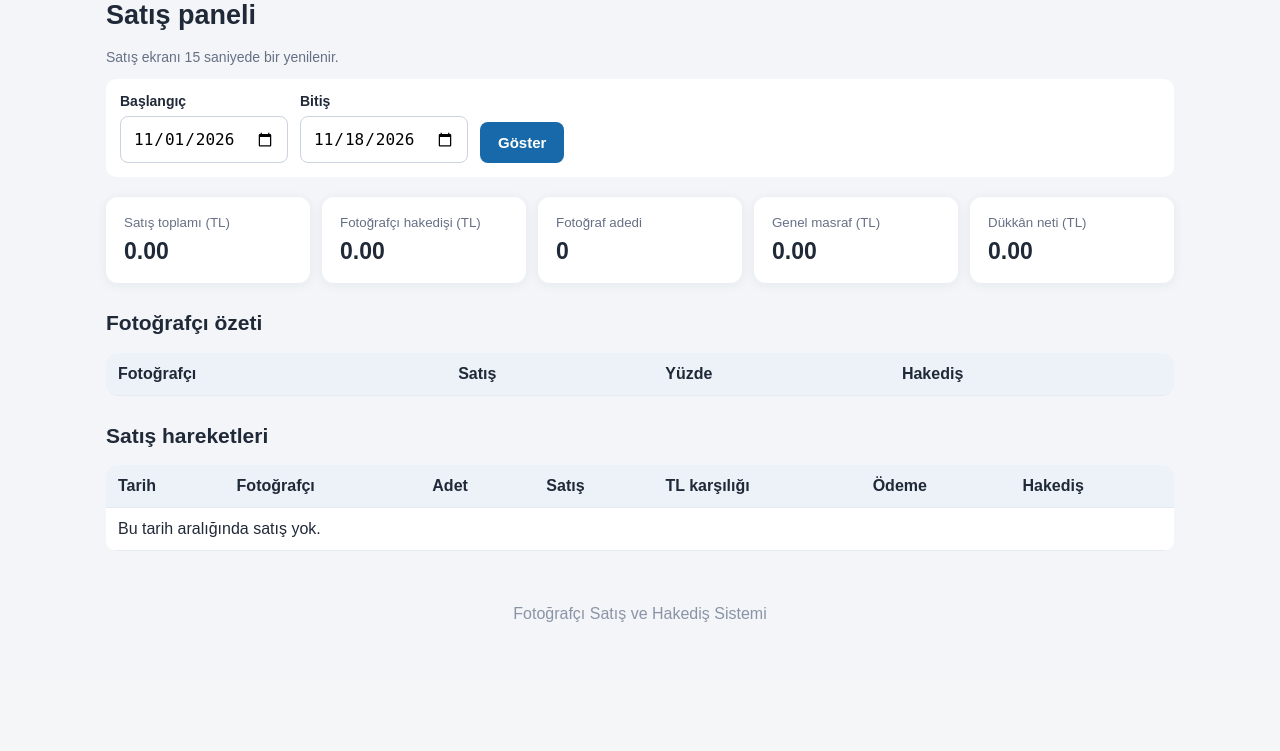
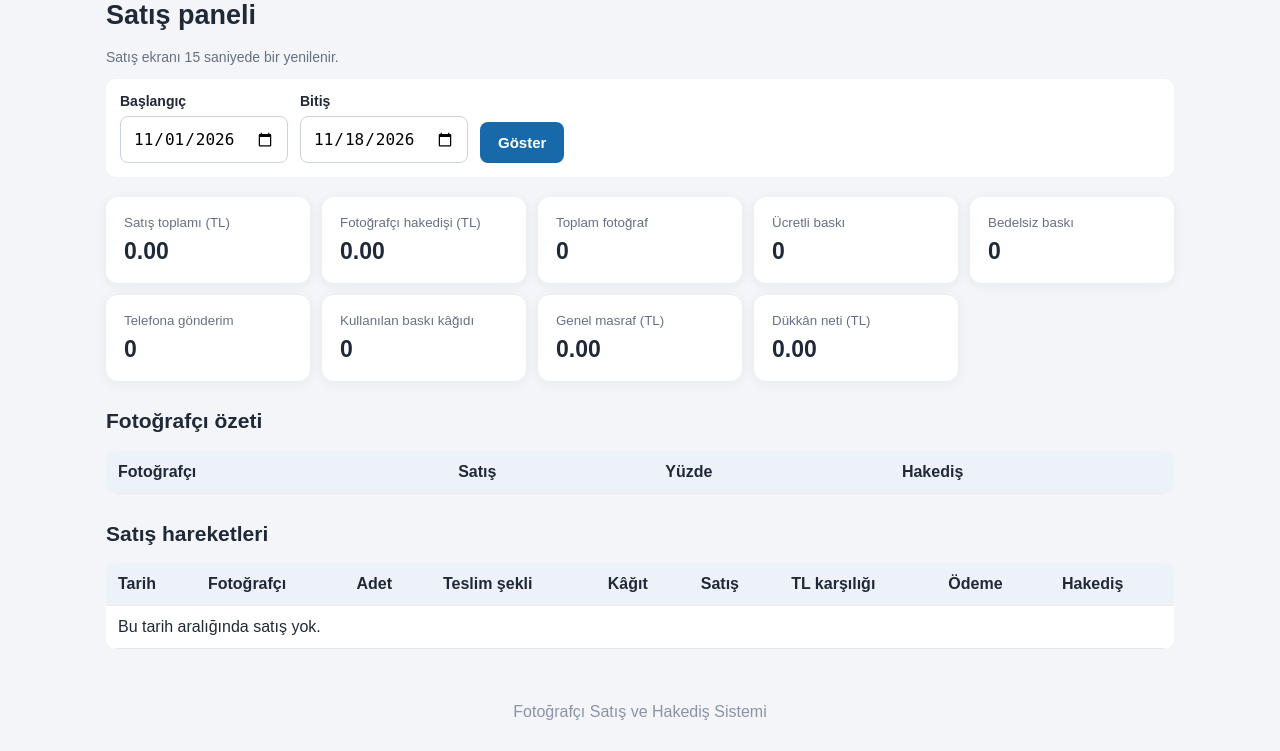
Before and after one commit to yusufaltinay16-pixel/fotografci-satis-sistemi, a Flask app: page /dashboard in a window 1280 px wide. Shown: the part 121-872 px from the top of the page. Before the commit the page ends 743 px from the top, so only its background shows below. Run offline with Flask 3, Linux system fonts and the light colour scheme; the visitor is signed in with stand-in values (Sample User, id 1); data comes from the database, SQL or seed files in the repository; data that the repository does not hold is empty; some libraries are stand-ins or nearby versions.

Commit message:
Show print paper and delivery counts

```diff
--- a/templates/dashboard.html
+++ b/templates/dashboard.html
@@ -1,4 +1,4 @@
 {% extends "base.html" %}{% block content %}<meta http-equiv="refresh" content="15"><h1>Satış paneli</h1><p class="muted">Satış ekranı 15 saniyede bir yenilenir.</p><form class="filters" method="get"><label>Başlangıç<input type="date" name="start" value="{{start}}"></label><label>Bitiş<input type="date" name="end" value="{{end}}"></label><button>Göster</button></form>
-<div class="cards"><div class="card"><small>Satış toplamı (TL)</small><strong>{{"%.2f"|format(totals.sales)}}</strong></div><div class="card"><small>Fotoğrafçı hakedişi (TL)</small><strong>{{"%.2f"|format(totals.commission)}}</strong></div><div class="card"><small>Fotoğraf adedi</small><strong>{{totals.qty}}</strong></div>{% if me['role']=='admin' %}<div class="card"><small>Genel masraf (TL)</small><strong>{{"%.2f"|format(expenses)}}</strong></div><div class="card"><small>Dükkân neti (TL)</small><strong>{{"%.2f"|format(totals.sales-totals.commission-expenses)}}</strong></div>{% endif %}</div>
+<div class="cards"><div class="card"><small>Satış toplamı (TL)</small><strong>{{"%.2f"|format(totals.sales)}}</strong></div><div class="card"><small>Fotoğrafçı hakedişi (TL)</small><strong>{{"%.2f"|format(totals.commission)}}</strong></div><div class="card"><small>Toplam fotoğraf</small><strong>{{totals.qty}}</strong></div><div class="card"><small>Ücretli baskı</small><strong>{{totals.paid_print_qty}}</strong></div><div class="card"><small>Bedelsiz baskı</small><strong>{{totals.free_print_qty}}</strong></div><div class="card"><small>Telefona gönderim</small><strong>{{totals.phone_qty}}</strong></div><div class="card"><small>Kullanılan baskı kâğıdı</small><strong>{{totals.paper_count}}</strong></div>{% if me['role']=='admin' %}<div class="card"><small>Genel masraf (TL)</small><strong>{{"%.2f"|format(expenses)}}</strong></div><div class="card"><small>Dükkân neti (TL)</small><strong>{{"%.2f"|format(totals.sales-totals.commission-expenses)}}</strong></div>{% endif %}</div>
 {% if me['role']=='admin' %}<h2>Fotoğrafçı özeti</h2><div class="tablewrap"><table><tr><th>Fotoğrafçı</th><th>Satış</th><th>Yüzde</th><th>Hakediş</th></tr>{% for s in seller_rows %}<tr><td>{{s.full_name}}</td><td>{{"%.2f"|format(s.sales)}} TL</td><td>{{s.commission}}%</td><td>{{"%.2f"|format(s.earned)}} TL</td></tr>{% endfor %}</table></div>{% endif %}
-<h2>Satış hareketleri</h2><div class="tablewrap"><table><tr><th>Tarih</th>{% if me['role']=='admin' %}<th>Fotoğrafçı</th>{% endif %}<th>Adet</th><th>Satış</th><th>TL karşılığı</th><th>Ödeme</th><th>Hakediş</th></tr>{% for s in sales %}<tr><td>{{s.sale_date}}</td>{% if me['role']=='admin' %}<td>{{s.full_name}}</td>{% endif %}<td>{{s.quantity}}</td><td>{{s.amount}} {{s.currency}}</td><td>{{"%.2f"|format(s.total_tl)}} TL</td><td>{{s.payment_type}}</td><td>{{"%.2f"|format(s.commission_tl)}} TL</td></tr>{% else %}<tr><td colspan="7">Bu tarih aralığında satış yok.</td></tr>{% endfor %}</table></div>{% endblock %}
+<h2>Satış hareketleri</h2><div class="tablewrap"><table><tr><th>Tarih</th>{% if me['role']=='admin' %}<th>Fotoğrafçı</th>{% endif %}<th>Adet</th><th>Teslim şekli</th><th>Kâğıt</th><th>Satış</th><th>TL karşılığı</th><th>Ödeme</th><th>Hakediş</th></tr>{% for s in sales %}<tr><td>{{s.sale_date}}</td>{% if me['role']=='admin' %}<td>{{s.full_name}}</td>{% endif %}<td>{{s.quantity}}</td><td>{{s.delivery_type}}</td><td>{{s.paper_count}}</td><td>{{s.amount}} {{s.currency}}</td><td>{{"%.2f"|format(s.total_tl)}} TL</td><td>{{s.payment_type}}</td><td>{{"%.2f"|format(s.commission_tl)}} TL</td></tr>{% else %}<tr><td colspan="9">Bu tarih aralığında satış yok.</td></tr>{% endfor %}</table></div>{% endblock %}
```
